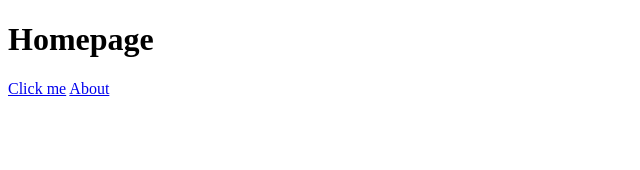
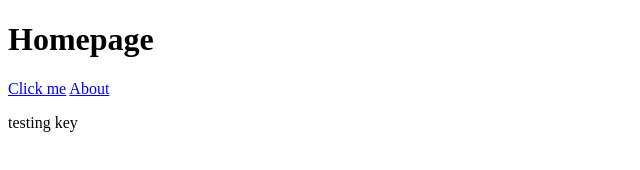
Before and after one commit to ozy18/html-boilerplate, a plain HTML site: page index.html in a window 1280 px wide. Shown: the full height of the page, 0-640 px from the left. Drawn offline with Linux system fonts and the light colour scheme.

Commit message:
testing key

```diff
--- a/index.html
+++ b/index.html
@@ -12,6 +12,7 @@
     <h1>Homepage</h1>
     <a href="https://www.theodinproject.com/about" target="_blank">Click me</a>
     <a href="./pages/about.html">About</a>
+    <p>testing key</p>
 </body>
 
 </html>
```
